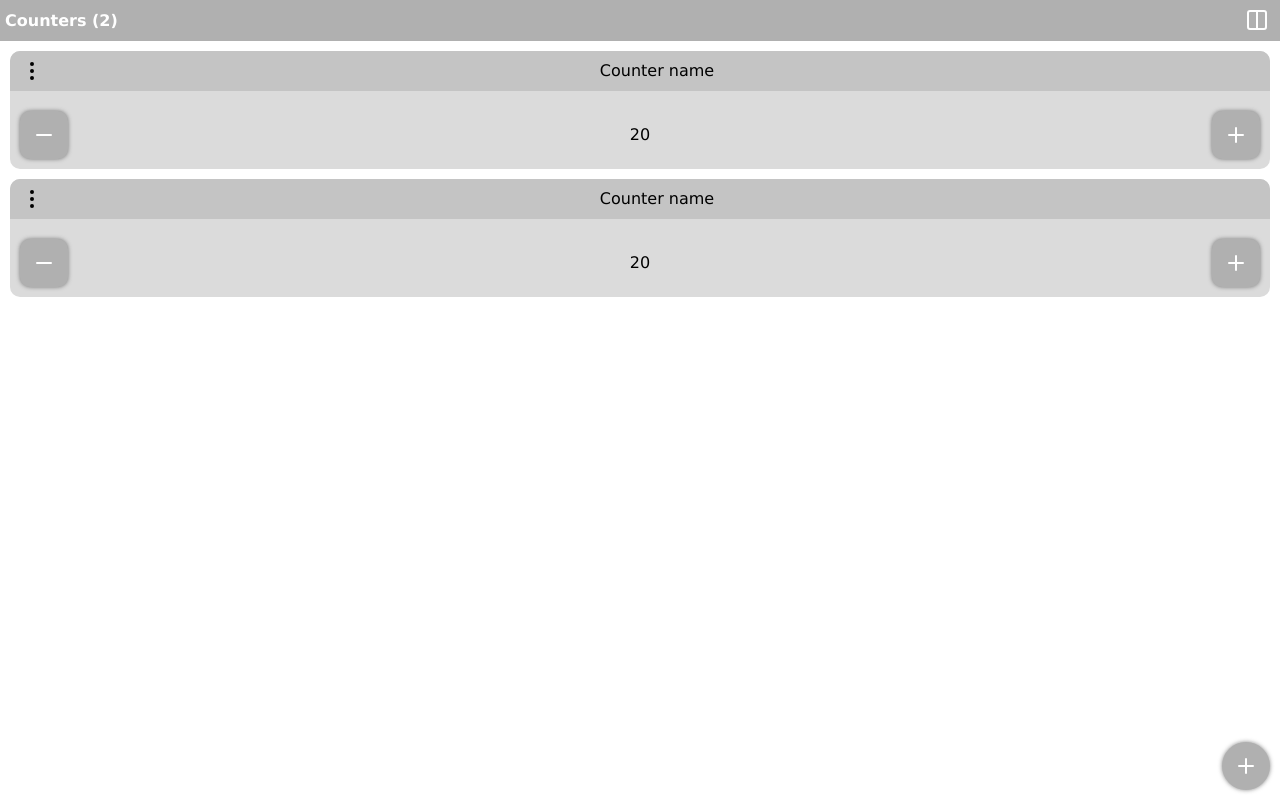
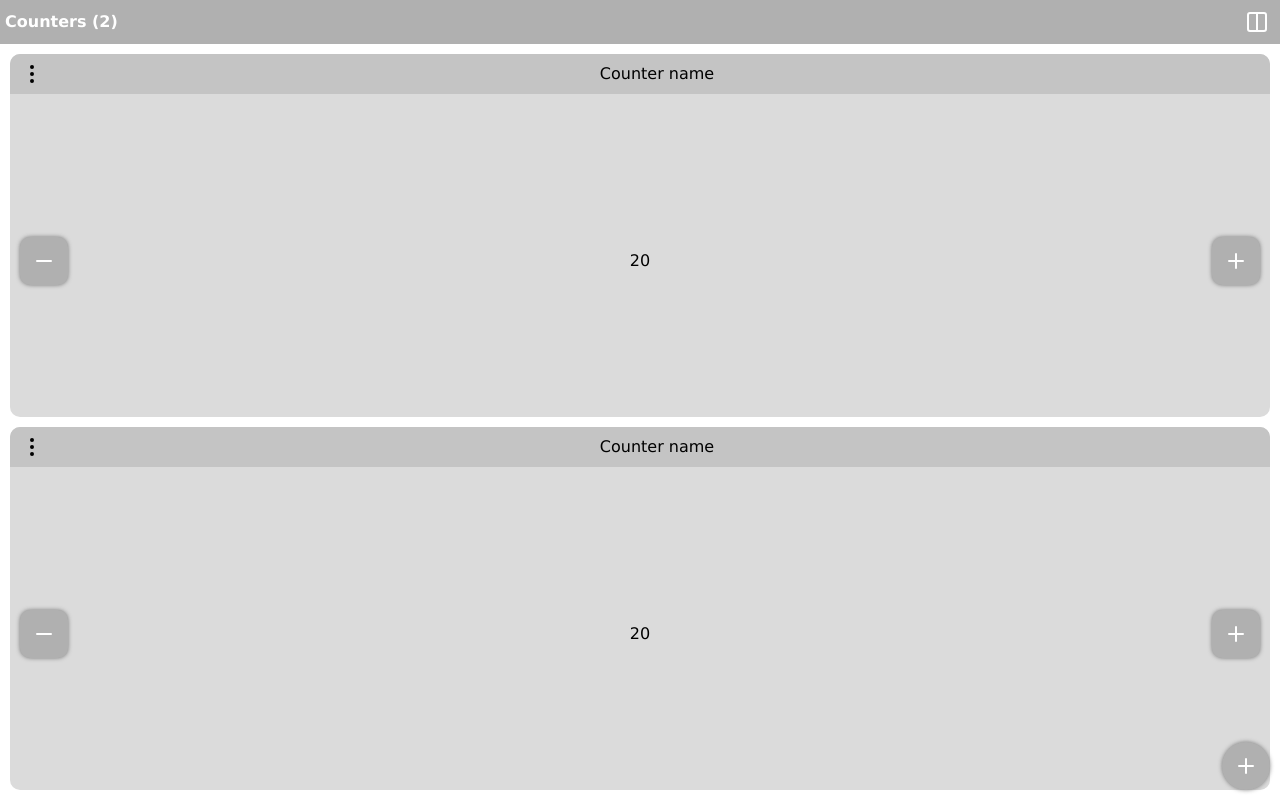
Before and after one commit to aurock-dev/counter, a Vue app: page / in a window 1280 px wide. Built offline with nearby package versions, Linux system fonts and the light colour scheme.

Commit message:
💄 restyle counters

```diff
--- a/src/assets/base.css
+++ b/src/assets/base.css
@@ -1,3 +1,10 @@
+html,
+body,
+#app {
+    height: 100%;
+    margin: 0;
+}
+
 body {
     font-family: var(--font);
 }
@@ -36,7 +43,7 @@ button.--outline {
 
 input {
     border: 1px solid var(--info);
-    border-radius: 5px;
+    border-radius: 10px;
     width: 100%;
 }
 
--- a/src/assets/variables.css
+++ b/src/assets/variables.css
@@ -9,4 +9,6 @@
     --default-shadow: 0px 0px 4px 0px var(--shadow-color);
 
     --font: Verdana, Arial, Helvetica, sans-serif;
+
+    --header-height: 44px;
 }
--- a/src/components/Counter.vue
+++ b/src/components/Counter.vue
@@ -97,6 +97,8 @@ onMounted(() => {
     flex-direction: column;
     gap: 10px;
     width: 100%;
+    height: 100%;
+    min-height: 120px;
     align-items: center;
     border-radius: 10px;
     background-color: var(--grey);
@@ -156,6 +158,7 @@ onMounted(() => {
         align-items: center;
         justify-content: space-between;
         width: 100%;
+        height: 100%;
         padding: 10px;
 
         .counter__button {
--- a/src/components/Header.vue
+++ b/src/components/Header.vue
@@ -37,6 +37,7 @@ const toggleRow = () => {
 <style scoped>
 .header {
     width: 100%;
+    height: var(--header-height);
     display: flex;
     flex-direction: row;
     justify-content: space-between;
--- a/src/views/CountersView.vue
+++ b/src/views/CountersView.vue
@@ -39,6 +39,7 @@ onMounted(async () => {
 
 <style scoped>
 .app.one-col {
+    height: calc(100vh - var(--header-height));
     display: flex;
     flex-direction: column;
     gap: 10px;
@@ -46,6 +47,7 @@ onMounted(async () => {
 }
 
 .app.two-col {
+    height: calc(100vh - var(--header-height));
     display: grid;
     grid-template-columns: repeat(2, 1fr);
     gap: 10px;
```
